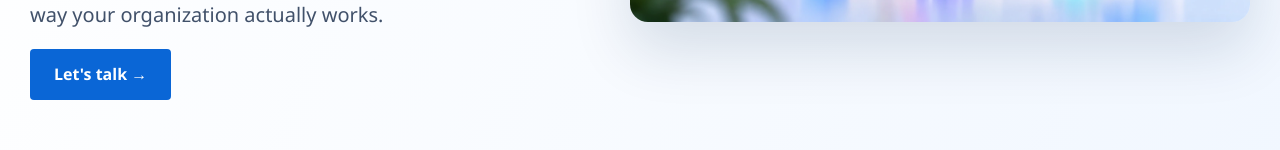
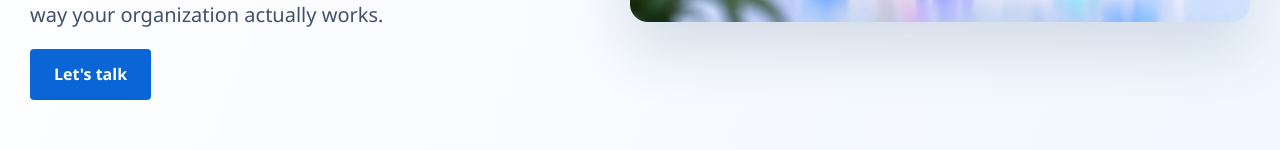
Before and after one commit to nielsferson/feniconbv-website, a React (Vite) app: page /services in a window 1280 px wide. Shown: the part 577-727 px from the top of the page. Built offline with nearby package versions, Linux system fonts and the light colour scheme.

Commit message:
Update PageHero.jsx

```diff
--- a/src/components/PageHero.jsx
+++ b/src/components/PageHero.jsx
@@ -18,7 +18,7 @@ export default function PageHero({
           <h1>{title}</h1>
           <p>{intro}</p>
           <div className="hero-buttons">
-            {showCta && <Link className="button button-primary" to="/contact/">Let's talk →</Link>}
+            {showCta && <Link className="button button-primary" to="/contact/">Let's talk</Link>}
             {secondaryLabel && secondaryTo &&
               <Link className="button button-outline" to={secondaryTo}>{secondaryLabel}</Link>
             }
```
